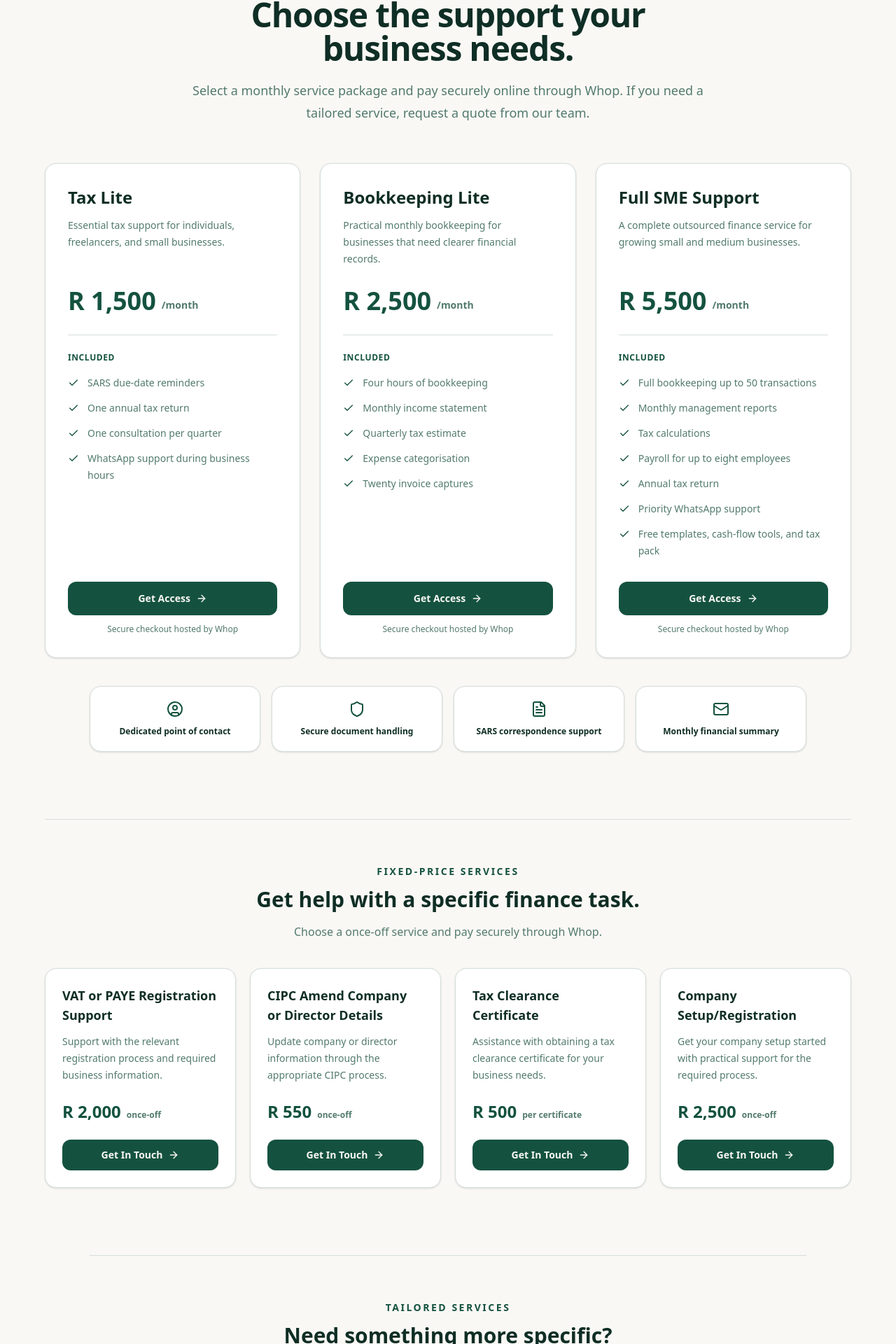
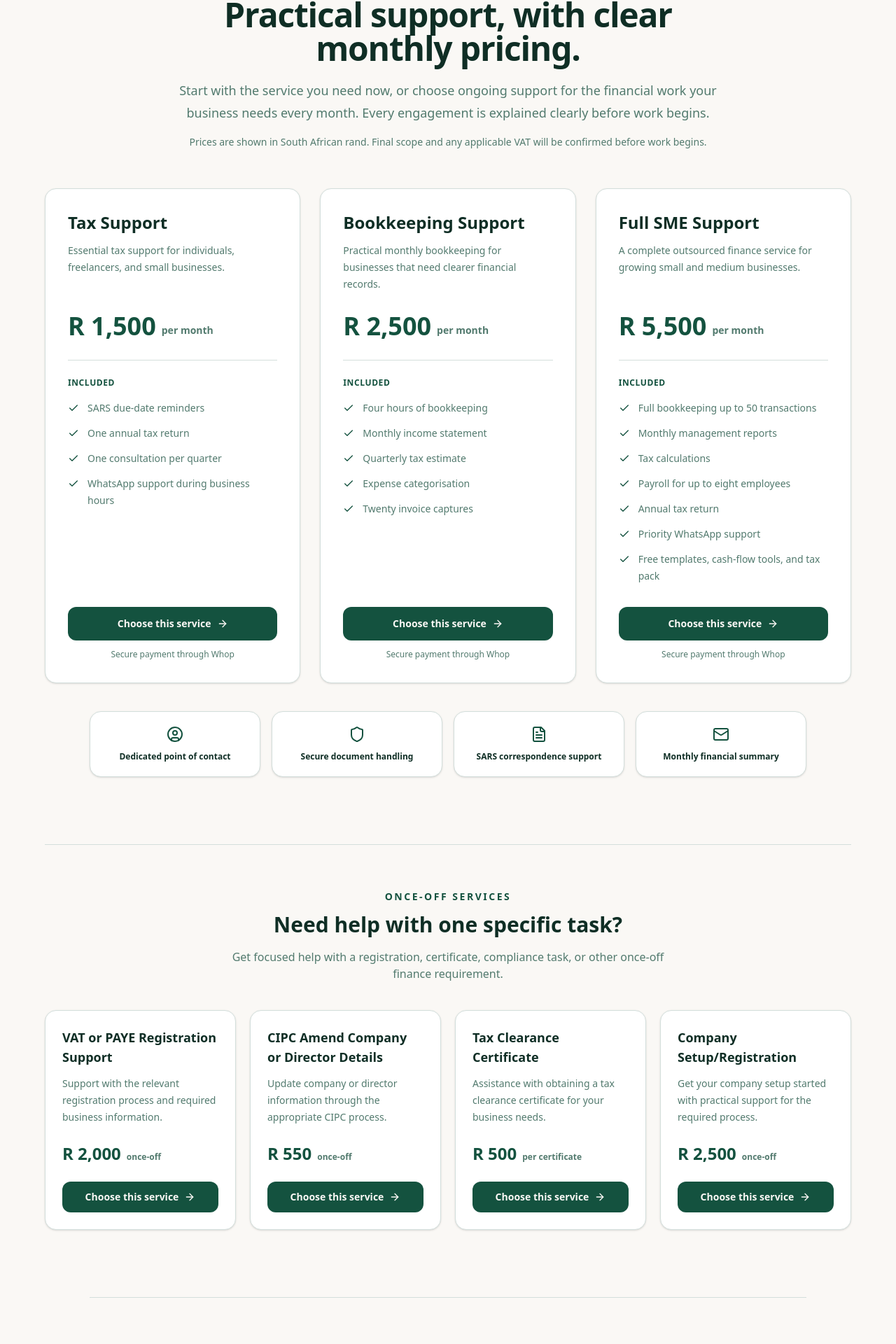
Before and after one commit to TreamerCC47/FCFS, a React (Vite) app: page / in a window 1280 px wide. Shown: the part 4062-5982 px from the top of the page at 70% size. Built offline with nearby package versions, Linux system fonts and the light colour scheme.

Commit message:
pricing edit

```diff
--- a/src/components/sections/Pricing.tsx
+++ b/src/components/sections/Pricing.tsx
@@ -17,11 +17,11 @@ const checkoutLinks = {
 
 const packages = [
   {
-    name: "Tax Lite",
+    name: "Tax Support",
     description:
       "Essential tax support for individuals, freelancers, and small businesses.",
     price: 1500,
-    billing: "month",
+    billing: "per month",
     checkoutUrl: checkoutLinks.taxLite,
     features: [
       "SARS due-date reminders",
@@ -31,11 +31,11 @@ const packages = [
     ],
   },
   {
-    name: "Bookkeeping Lite",
+    name: "Bookkeeping Support",
     description:
       "Practical monthly bookkeeping for businesses that need clearer financial records.",
     price: 2500,
-    billing: "month",
+    billing: "per month",
     checkoutUrl: checkoutLinks.bookkeepingLite,
     features: [
       "Four hours of bookkeeping",
@@ -50,7 +50,7 @@ const packages = [
     description:
       "A complete outsourced finance service for growing small and medium businesses.",
     price: 5500,
-    billing: "month",
+    billing: "per month",
     checkoutUrl: checkoutLinks.fullSmeSupport,
     features: [
       "Full bookkeeping up to 50 transactions",
@@ -163,17 +163,22 @@ export function Pricing() {
       <div className="container mx-auto px-6">
         <div className="mx-auto mb-14 max-w-3xl text-center">
           <p className="mb-3 text-sm font-semibold uppercase tracking-[0.18em] text-primary">
-            FutureCents packages
+            Simple, transparent fees
           </p>
 
           <h2 className="mb-5 text-4xl font-extrabold tracking-tight text-foreground md:text-5xl">
-            Choose the support your business needs.
+            Practical support, with clear monthly pricing.
           </h2>
 
           <p className="text-lg leading-8 text-muted-foreground">
-            Select a monthly service package and pay securely online through
-            Whop. If you need a tailored service, request a quote from our team.
+           Start with the service you need now, or choose ongoing support for the
+financial work your business needs every month. Every engagement is
+explained clearly before work begins.
           </p>
+          <p className="mt-4 text-sm text-muted-foreground">
+  Prices are shown in South African rand. Final scope and any applicable VAT
+  will be confirmed before work begins.
+</p>
         </div>
 
         <div className="mx-auto grid max-w-6xl gap-7 lg:grid-cols-3">
@@ -200,8 +205,8 @@ export function Pricing() {
                     {formatZar(pkg.price)}
                   </span>
                   <span className="pb-1 text-sm font-semibold text-muted-foreground">
-                    /{pkg.billing}
-                  </span>
+  {pkg.billing}
+</span>
                 </div>
 
                 <div className="mt-7 border-t border-border pt-6">
@@ -227,12 +232,12 @@ export function Pricing() {
                 href={pkg.checkoutUrl}
                 className="mt-8 inline-flex h-12 items-center justify-center gap-2 rounded-lg bg-primary px-5 text-sm font-bold text-primary-foreground transition-transform hover:-translate-y-0.5"
               >
-                Get Access
+                Choose this service
                 <ArrowRight className="h-4 w-4" />
               </a>
 
               <p className="mt-3 text-center text-xs text-muted-foreground">
-                Secure checkout hosted by Whop
+                Secure payment through Whop
               </p>
             </motion.article>
           ))}
@@ -263,15 +268,16 @@ export function Pricing() {
         <div className="mx-auto mt-24 max-w-6xl border-t border-border pt-16">
   <div className="mb-10 text-center">
     <p className="mb-3 text-sm font-semibold uppercase tracking-[0.18em] text-primary">
-      Fixed-price services
+      Once-off services
     </p>
 
     <h3 className="text-3xl font-extrabold text-foreground">
-      Get help with a specific finance task.
+      Need help with one specific task?
     </h3>
 
     <p className="mx-auto mt-4 max-w-2xl text-muted-foreground">
-      Choose a once-off service and pay securely through Whop.
+      Get focused help with a registration, certificate, compliance task, or
+other once-off finance requirement.
     </p>
   </div>
 
@@ -307,7 +313,7 @@ export function Pricing() {
           rel="noopener noreferrer"
           className="mt-6 inline-flex h-11 items-center justify-center gap-2 rounded-lg bg-primary px-4 text-sm font-bold text-primary-foreground transition-transform hover:-translate-y-0.5"
         >
-          Get In Touch
+          Choose this service
           <ArrowRight className="h-4 w-4" />
         </a>
       </article>
@@ -318,16 +324,16 @@ export function Pricing() {
         <div className="mx-auto mt-24 max-w-5xl border-t border-border pt-16">
   <div className="mb-10 text-center">
     <p className="mb-3 text-sm font-semibold uppercase tracking-[0.18em] text-primary">
-       Tailored services
+       Tailored support
     </p>
 
     <h3 className="text-3xl font-extrabold text-foreground">
-      Need something more specific?
+      Need a tailored arrangement?
     </h3>
 
     <p className="mx-auto mt-4 max-w-2xl text-muted-foreground">
-      Request a quote for services that depend on your company size,
-      records, employee count, or filing requirements.
+     Some services depend on your records, company size, employee count, or filing
+requirements. Tell us what you need and we will prepare a clear quotation.
     </p>
   </div>
 
```
